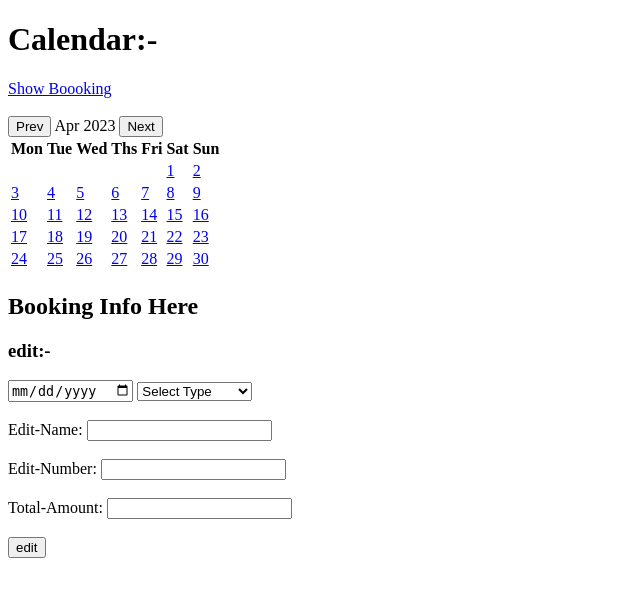
After one commit to Kartik-bit-web/Documen, a Flask app: page /edit_event/1 in a window 1280 px wide. The commit adds this page. Shown: the top 597 px of the page, without its empty margins (0-640 px from the left). Run offline with Flask 3, Linux system fonts and the light colour scheme.

Commit message:
round_3_Done

```diff
--- a/app.py
+++ b/app.py
@@ -7,9 +7,6 @@ app = Flask(__name__)
 @app.route('/')
 def hel():
     return render_template('index.html', name='kartik')
-
-
-
 
 
 #Registration page --------->
@@ -61,7 +58,6 @@ def dash():
     return render_template('/admin/admin_index.html')
 
 
-
 #Hall page --------->
 @app.route('/hall')
 def hall():
@@ -95,7 +91,6 @@ def edit_post(id):
 
     return render_template('/admin/edit_post.html')
 
-
 @app.route('/del_post/<id>')
 def del_post(id):
     delQuery = "delete from post_hall where id=?"
@@ -103,15 +98,51 @@ def del_post(id):
     return redirect('/admin_hall')
 
 
+#Date watching for admin page --------->
+@app.route('/dated')
+def date_index():
+    return render_template('admin/index_date.html')
 
+@app.route('/date_data')
+def booking_data():
+    result = 'SELECT * FROM date_data'
+    show = login_user.engine.execute(result)
+    x = show.fetchall()
+    return render_template('admin/booking_data.html', x=x)
 
+@app.route('/create_event', methods= ["POST", "GET"])
+def create_event():
+    if request.method == 'POST':
+        dat = request.form.get('date')
+        opts = request.form.get('opt')
+        nm = request.form.get('on')
+        nums = request.form.get('num')
+        if dat=='' and nums== '' and nm=='':
+            return redirect('/event')
+        else:
+            login_user.data_date(dat, opts, nm, nums)
+            return redirect('/Dashboard')
 
-#Date watching --------->
-@app.route('/dated')
-def dated():
-    return render_template('dated.html')
+    return render_template('admin/createEvent.html')
 
+@app.route('/edit_event/<id>', methods= ["POST", "GET"])
+def edit_event(id):
+    if request.method == 'POST':
+        dat = request.form.get('date')
+        opts = request.form.get('opt')
+        nm = request.form.get('on')
+        nums = request.form.get('num')
+        login_user.update_date(dat, opts, nm, nums, id)
+    return render_template('admin/editEvent.html')
 
+@app.route('/deleteBooking/<id>', methods=['POST', 'GET'])
+def deleteHere(id):
+    delQuery = "delete from date_data where id=?"
+    login_user.engine.execute(delQuery, id)
+
+    return redirect('/date_data')
+
+#Date watching for admin page End  here--------->
 
 
 #Booking Details page --------->
@@ -130,9 +161,6 @@ def meet_date():
     x = getDate.fetchall()
     return render_template('/admin/show_meet_date.html', x=x)
 #Booking Details page Ended here --------->
-
-
-
 
 
 #Menus for Functions page --------->
@@ -214,7 +242,7 @@ def edit_blog(id):
         get_it = ('update blog_add set title=?, post=? where id=?')
         exe = (title, post, id)
         login_user.engine.execute(get_it, exe)
-        return redirect('/blog')
+        return redirect('/Dashboard')
 
     return render_template('/admin/edit_blog.html')
 
@@ -222,4 +250,4 @@ def edit_blog(id):
 def del_blog(id):
     get_it = 'Delete from blog_add where id=?'
     login_user.engine.execute(get_it, id)
-    return redirect('/blog')
+    return redirect('/Dashboard')
--- /dev/null
+++ b/static/practice.js
@@ -0,0 +1,92 @@
+today = new Date();
+currentMonth = today.getMonth();
+currentYear = today.getFullYear();
+
+selectYear = document.getElementById("year");
+selectMonth = document.getElementById("month");
+
+const months = ['Jan', 'Feb', 'Mar', 'Apr', 'May', 'Jun', 'Jul', 'Aug', 'Sep', 'Oct', 'Nov', 'Dec']
+
+showCalendar(currentMonth, currentYear);
+
+tbl = document.getElementById('tbl')
+
+function next(){
+    currentYear = currentMonth === 11 ? currentYear +1: currentYear;
+    currentMonth = (currentMonth + 1)% 12;
+    showCalendar(currentMonth, currentYear)
+}
+
+function prev(){
+    currentYear = currentMonth === 0 ? currentYear -1: currentYear;
+    currentMonth = (currentMonth === 0)? 11: currentMonth -1 ;
+    showCalendar(currentMonth, currentYear)
+}
+
+function showCalendar(month, year){
+
+    firstdate = new Date(year, month).getDay()-1;
+    tbl.innerHTML = "";
+    tbl.innerHTML = '<tr><th>Mon</th><th>Tue</th><th>Wed</th><th>Ths</th><th>Fri</th><th>Sat</th><th>Sun</th></tr>'
+
+    selectMonth.innerHTML = months[month]
+    selectYear.innerHTML = currentYear
+
+    date = 1;
+    for(i=0; i < 6; i++){
+        tr = document.createElement('tr');
+        for(j=0; j< 7; j++){
+            if(i==0 && j< firstdate){
+                td = document.createElement('td');
+                tdText = document.createTextNode('')
+                td.appendChild(tdText)
+                tr.appendChild(td)
+            }
+
+            else if(date > daysInMonth(year, month)){
+                break;
+            }
+
+            else{
+                td = document.createElement('td');
+                td.style.cursor = 'pointer';
+
+                alink = document.createElement('a')
+                att2 = document.createAttribute('id')
+                att2.value =`${date}${month}${year}`
+                alink.setAttributeNode(att2)
+
+                att = document.createAttribute('href')
+                att.value = " /create_event"
+                alink.setAttributeNode(att)
+
+                tdText = document.createTextNode(date)
+                if (today.getDate() == date && today.getFullYear() == year && today.getMonth() == month){
+                    alink.appendChild(tdText)
+                    td.appendChild(alink)
+                    tr.appendChild(td)
+                    date++
+                }
+
+                else{
+                    alink.appendChild(tdText)
+                    td.appendChild(alink)
+                    tr.appendChild(td)
+                    date++
+
+                }
+
+
+            }
+        }
+        tbl.appendChild(tr)
+
+    }
+}
+
+function daysInMonth(iMonth, iyear){
+    return 32 - new Date(iMonth, iyear, 32).getDate();
+}
+
+
+console.log('hello')
--- a/templates/admin/admin_index.html
+++ b/templates/admin/admin_index.html
@@ -17,6 +17,8 @@
     <a href="{{ url_for('admin_menu') }}">Add Your Menu</a>
     <br>
     <a href="{{ url_for('admin_blog') }}">Add Blog</a>
+    <br>
+    <a href="{{ url_for('date_index') }}">Date Data</a>
 
 
     {% block admin_content %}
@@ -53,5 +55,7 @@
 
 
 
+
+
 </body>
 </html>
--- /dev/null
+++ b/templates/admin/booking_data.html
@@ -0,0 +1,28 @@
+{% extends "admin/index_date.html"%}
+{% block booking %}
+<h2>Booking Info Here </h2>
+
+
+{% for book in x%}
+
+    <h3>{{ book.dated }}</h3>
+    <a href="{{ url_for('edit_event', id = book.id)}}">edit</a>
+    <a href="{{ url_for('deleteHere', id = book.id)}}">Delete</a>
+    <br>
+    <label for="name">Name: {{book.name}}</label>
+    <br>
+
+    <label for="opts">options: {{book.option}}</label>
+    <br>
+
+    <label for="Number">Number: {{book.number}}</label>
+
+
+{% endfor %}
+
+{% block edit %}
+
+{% endblock %}
+
+
+{% endblock%}
--- /dev/null
+++ b/templates/admin/editEvent.html
@@ -0,0 +1,34 @@
+{% extends "admin/booking_data.html"%}
+{% block edit %}
+<h3>edit:- </h3>
+<form action="" method="post">
+    <input type="date" name="date" id="">
+        <select name="opt" id="">
+            <option value="select_Type">Select Type</option>
+            <option value="Marriage">Marriage</option>
+            <option value="Function">Function</option>
+            <option value="Birthday Party">Birthday Party</option>
+            <option value="Ring_Ceromony">Ring Ceromony</option>
+            <option value="Other">Other</option>
+        </select>
+        <br>
+        <br>
+
+        <label for="name">Edit-Name: </label>
+        <input type="text" name="on" id="">
+        <br>
+        <br>
+
+        <label for="Number">Edit-Number: </label>
+        <input type="text" name="num" id="">
+        <br>
+        <br>
+
+        <label for="amount">Total-Amount: </label>
+        <input type="text" name="amount" id="">
+        <br>
+        <br>
+        <input type="submit" value="edit">
+</form>
+
+{% endblock%}
--- /dev/null
+++ b/templates/admin/index_date.html
@@ -0,0 +1,34 @@
+<!DOCTYPE html>
+<html lang="en">
+<head>
+    <meta charset="UTF-8">
+    <meta http-equiv="X-UA-Compatible" content="IE=edge">
+    <meta name="viewport" content="width=device-width, initial-scale=1.0">
+    <title>Document</title>
+</head>
+<body>
+    <h1>Calendar:-</h1>
+
+    <a href="{{url_for('booking_data') }}">Show Boooking</a><br>
+    <br>
+    <button id="prev" onclick="prev()">Prev</button>
+    <span id="month"></span>
+    <span id="year"></span>
+    <button id="next" onclick="next()">Next</button>
+    <br>
+    <table id="tbl">
+    </table>
+
+    {% block content %}
+
+    {% endblock %}
+
+    {% block booking %}
+
+    {% endblock %}
+
+
+<script src="/static/practice.js"></script>
+
+</body>
+</html>
```
Also changed, not shown: module_us/login_user.py (+18 -0 lines), templates/admin/createEvent.html (added, +44 -0 lines), templates/index.html (+3 -4 lines), again.db.
